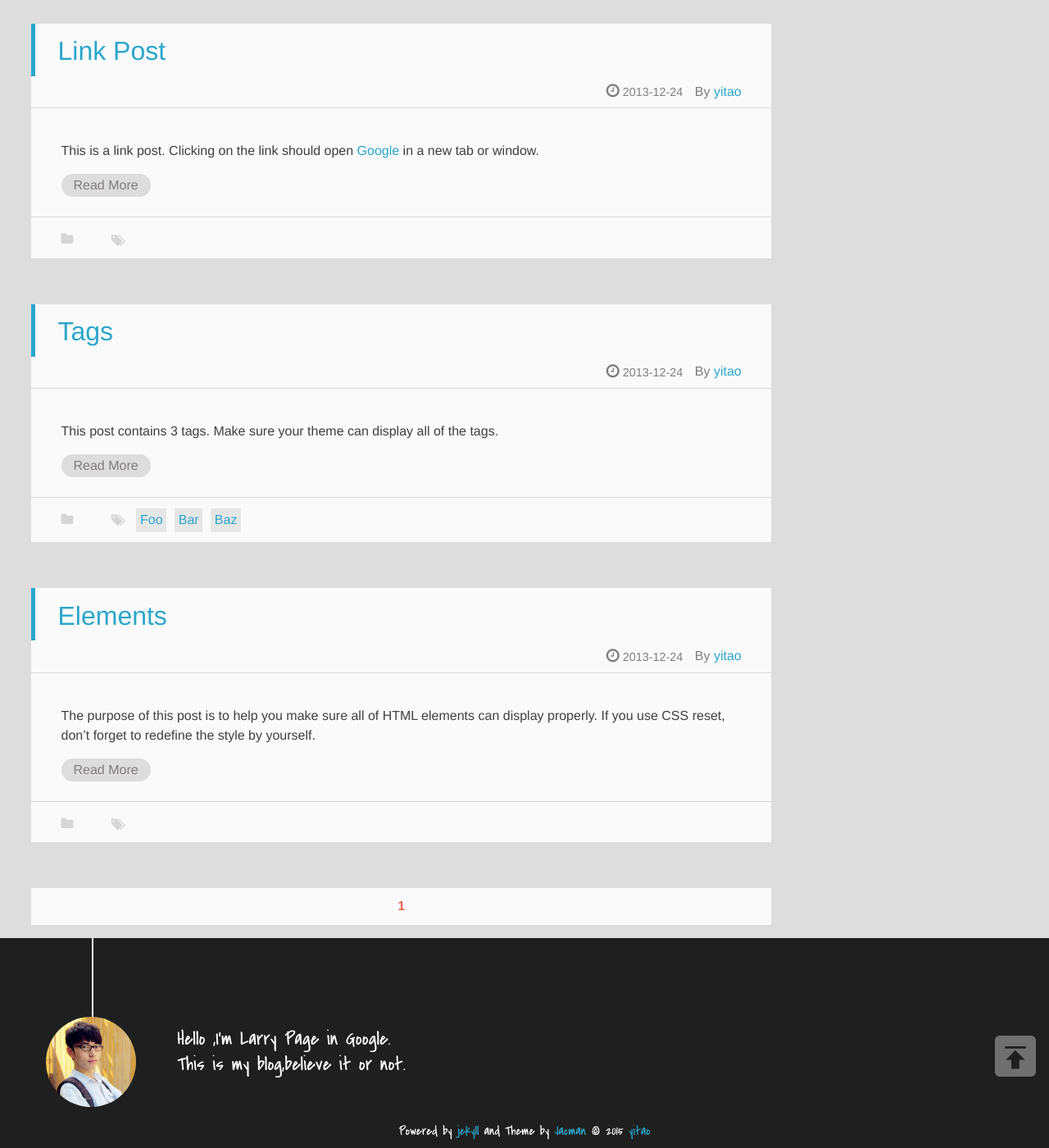
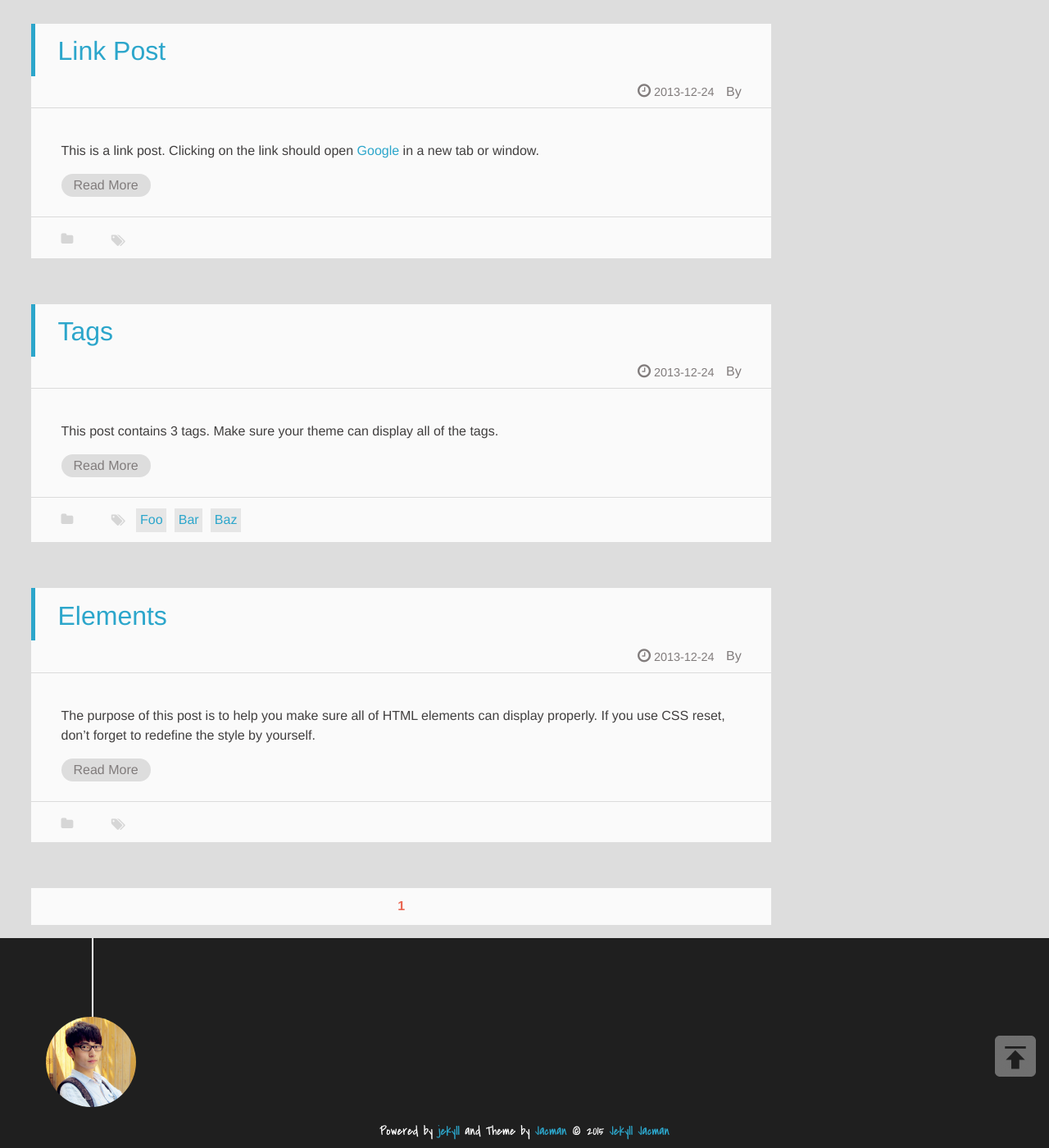
Before and after one commit to Hyical/Hyical.github.io, a Jekyll site: the page built from index.html, in a window 1280 px wide and 1400 px high, scrolled down 4305 px. Shown: the whole window at 82% size. Built offline with Jekyll 4.4.1, drawn with Linux system fonts in a browser that asks for light colours; emoji names are drawn with the system emoji font; formulas are drawn with MathJax 3; the list of posts is cut into pages by our own code; part of the change alters nothing that is shown; some of the changed text lies outside the part shown.

Commit message:
初始化

```diff
--- a/_config.yml
+++ b/_config.yml
@@ -84,22 +84,22 @@ mathjax: true      #enable mathjax if true
 share_to: true #enable share-to buttons if true
 
 #### Author information
-author:
-  name: yitao      ## e.g. wuchong Author name
-  intro_line1:  "Hello ,I'm Larry Page in Google."    ## your introduction on the bottom of the page
-  intro_line2:  "This is my blog,believe it or not."  ## the 2nd line
-  weibo:      ## e.g. wuchong1014 or 2176287895 for http://weibo.com/2176287895
-  weibo_verifier:  ## e.g. b3593ceb Your weibo-show widget verifier ,if you use weibo-show it is needed.
-  tsina:      ## e.g. 2176287895  Your weibo ID,It will be used in share button.
-  douban:     ## e.g. wuchong1014 or your id for https://www.douban.com/people/wuchong1014
-  zhihu:      ## e.g. jark  for http://www.zhihu.com/people/jark
-  email:      ## e.g. imjark@gmail.com
-  twitter:    ## e.g. jarkwu for https://twitter.com/jarkwu
-  github:     ## e.g. wuchong for https://github.com/wuchong
-  facebook:   ## e.g. imjark for https://facebook.com/imjark
-  linkedin:   ## e.g. wuchong1014 for https://www.linkedin.com/in/wuchong1014
-  google_plus:    ## e.g. "111190881341800841449" for https://plus.google.com/u/0/111190881341800841449, the "" is needed!
-  stackoverflow:  ## e.g. 3222790 for http://stackoverflow.com/users/3222790/jark
+# author:
+#   name: yitao      ## e.g. wuchong Author name
+#   intro_line1:  "Hello ,I'm Larry Page in Google."    ## your introduction on the bottom of the page
+#   intro_line2:  "This is my blog,believe it or not."  ## the 2nd line
+#   weibo:      ## e.g. wuchong1014 or 2176287895 for http://weibo.com/2176287895
+#   weibo_verifier:  ## e.g. b3593ceb Your weibo-show widget verifier ,if you use weibo-show it is needed.
+#   tsina:      ## e.g. 2176287895  Your weibo ID,It will be used in share button.
+#   douban:     ## e.g. wuchong1014 or your id for https://www.douban.com/people/wuchong1014
+#   zhihu:      ## e.g. jark  for http://www.zhihu.com/people/jark
+#   email:      ## e.g. imjark@gmail.com
+#   twitter:    ## e.g. jarkwu for https://twitter.com/jarkwu
+#   github:     ## e.g. wuchong for https://github.com/wuchong
+#   facebook:   ## e.g. imjark for https://facebook.com/imjark
+#   linkedin:   ## e.g. wuchong1014 for https://www.linkedin.com/in/wuchong1014
+#   google_plus:    ## e.g. "111190881341800841449" for https://plus.google.com/u/0/111190881341800841449, the "" is needed!
+#   stackoverflow:  ## e.g. 3222790 for http://stackoverflow.com/users/3222790/jark
 ## if you set them, the corresponding  share button will show on the footer
 
 #### Toc
```
